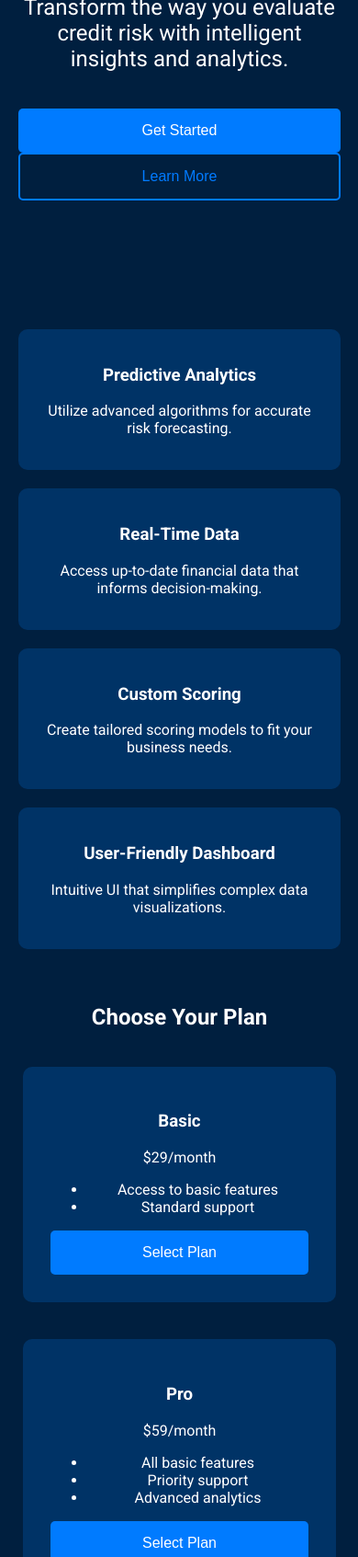
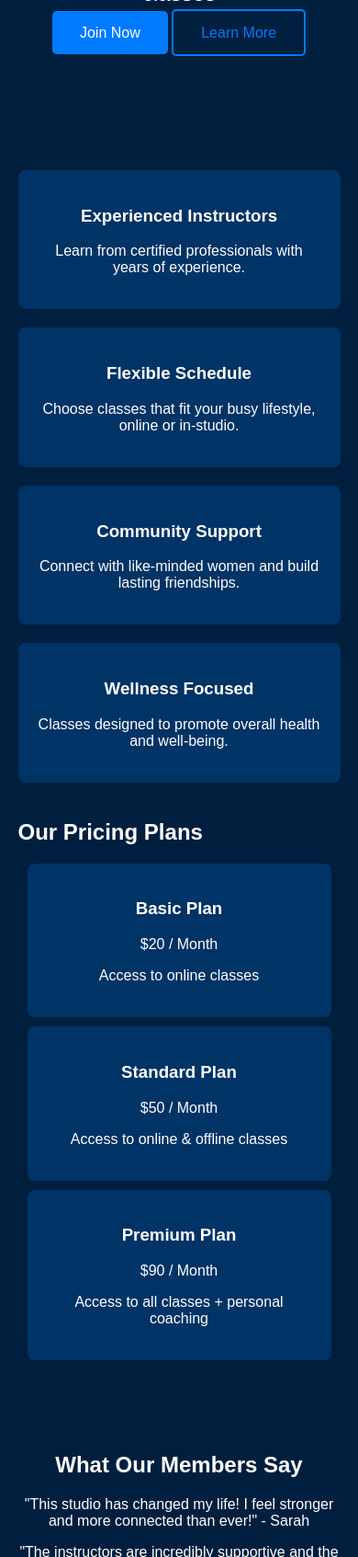
Before and after one commit to Agarwal-Sudhanshu/ai-static-builder, a website: page docs/index.html in a window 390 px wide. Shown: the part 307-2000 px from the top of the page at 92% size. Drawn offline with Linux system fonts and the light colour scheme.

Commit message:
AI update: Create a premium Yoga studio page for an Yoga studia for females only providing online and offline yoga classes.
Requirements:
- Hero section with bold headline and subtitle
- Two CTA buttons (Primary and Secondary)
- 4 feature cards in grid layout
- Pricing section with 3 plans
- Testimonials section
- Footer with company links

Design constraints:
- Dark navy background
- Electric blue accent color
- Modern typography
- Smooth hover effects on buttons
- Clean spacing
- Fully responsive

```diff
--- a/docs/index.html
+++ b/docs/index.html
@@ -1,207 +1,150 @@
 <!DOCTYPE html>
 <html lang="en">
-
 <head>
     <meta charset="UTF-8">
     <meta name="viewport" content="width=device-width, initial-scale=1.0">
-    <title>AI-Powered Credit Risk Engine</title>
-    <link href="https://fonts.googleapis.com/css2?family=Roboto:wght@400;700&display=swap" rel="stylesheet">
+    <title>Premium Yoga Studio for Women</title>
     <style>
         body {
             margin: 0;
-            font-family: 'Roboto', sans-serif;
-            background-color: #001f3f;
-            color: white;
+            font-family: 'Arial', sans-serif;
+            color: #ffffff;
+            background-color: #001F3F;
         }
-
         .container {
             width: 90%;
-            max-width: 1200px;
             margin: auto;
-            padding: 20px;
         }
-
         .hero {
             text-align: center;
             padding: 100px 0;
         }
-
         .hero h1 {
-            font-size: 3em;
+            font-size: 48px;
             margin: 0;
         }
-
         .hero p {
-            font-size: 1.5em;
-            margin: 10px 0 40px;
+            font-size: 24px;
+            margin: 20px 0;
         }
-
         .btn {
+            background-color: #007BFF;
+            color: #ffffff;
+            border: none;
             padding: 15px 30px;
-            border: none;
+            text-decoration: none;
             border-radius: 5px;
-            font-size: 1em;
-            cursor: pointer;
             transition: background-color 0.3s ease;
         }
-
-        .btn-primary {
-            background-color: #007bff;
-            color: white;
-        }
-
         .btn-secondary {
             background-color: transparent;
-            color: #007bff;
-            border: 2px solid #007bff;
+            border: 2px solid #007BFF;
+            color: #007BFF;
         }
-
-        .btn-primary:hover {
+        .btn:hover {
             background-color: #0056b3;
         }
-
         .btn-secondary:hover {
-            background-color: #007bff;
-            color: white;
+            background-color: #007BFF;
+            color: #ffffff;
         }
-
         .features {
             display: grid;
-            grid-template-columns: repeat(auto-fill, minmax(250px, 1fr));
+            grid-template-columns: repeat(2, 1fr);
             gap: 20px;
             margin: 40px 0;
         }
-
         .feature-card {
             background-color: #003366;
             padding: 20px;
-            border-radius: 10px;
+            border-radius: 8px;
             text-align: center;
         }
-
         .pricing {
-            text-align: center;
-            margin: 60px 0;
+            margin: 40px 0;
         }
-
         .pricing-plan {
             background-color: #003366;
-            margin: 0 10px;
-            padding: 30px;
-            border-radius: 10px;
-            display: inline-block;
-            width: 30%;
+            padding: 20px;
+            border-radius: 8px;
+            text-align: center;
+            margin: 10px;
         }
-
         .testimonials {
-            background-color: #001f3f;
-            padding: 40px 20px;
+            padding: 40px 0;
             text-align: center;
         }
-
         .footer {
-            background-color: #001a33;
             padding: 20px 0;
             text-align: center;
+            background-color: #001F3F;
         }
-
-        .footer a {
-            color: #007bff;
-            margin: 0 15px;
-            text-decoration: none;
-        }
-
         @media (max-width: 768px) {
-            .pricing-plan {
-                width: 80%;
-                margin: 20px 0;
-            }
-
-            .btn {
-                width: 100%;
+            .features {
+                grid-template-columns: 1fr;
             }
         }
     </style>
 </head>
-
 <body>
 
     <div class="container">
-
         <section class="hero">
-            <h1>AI-Powered Credit Risk Assessments</h1>
-            <p>Transform the way you evaluate credit risk with intelligent insights and analytics.</p>
-            <button class="btn btn-primary">Get Started</button>
-            <button class="btn btn-secondary">Learn More</button>
+            <h1>Empower Your Mind and Body</h1>
+            <p>Join our female-only yoga community for online and offline classes</p>
+            <a href="#sign-up" class="btn">Join Now</a>
+            <a href="#learn-more" class="btn btn-secondary">Learn More</a>
         </section>
 
         <section class="features">
             <div class="feature-card">
-                <h3>Predictive Analytics</h3>
-                <p>Utilize advanced algorithms for accurate risk forecasting.</p>
+                <h3>Experienced Instructors</h3>
+                <p>Learn from certified professionals with years of experience.</p>
             </div>
             <div class="feature-card">
-                <h3>Real-Time Data</h3>
-                <p>Access up-to-date financial data that informs decision-making.</p>
+                <h3>Flexible Schedule</h3>
+                <p>Choose classes that fit your busy lifestyle, online or in-studio.</p>
             </div>
             <div class="feature-card">
-                <h3>Custom Scoring</h3>
-                <p>Create tailored scoring models to fit your business needs.</p>
+                <h3>Community Support</h3>
+                <p>Connect with like-minded women and build lasting friendships.</p>
             </div>
             <div class="feature-card">
-                <h3>User-Friendly Dashboard</h3>
-                <p>Intuitive UI that simplifies complex data visualizations.</p>
+                <h3>Wellness Focused</h3>
+                <p>Classes designed to promote overall health and well-being.</p>
             </div>
         </section>
 
         <section class="pricing">
-            <h2>Choose Your Plan</h2>
+            <h2>Our Pricing Plans</h2>
             <div class="pricing-plan">
-                <h3>Basic</h3>
-                <p>$29/month</p>
-                <ul>
-                    <li>Access to basic features</li>
-                    <li>Standard support</li>
-                </ul>
-                <button class="btn btn-primary">Select Plan</button>
+                <h3>Basic Plan</h3>
+                <p>$20 / Month</p>
+                <p>Access to online classes</p>
             </div>
             <div class="pricing-plan">
-                <h3>Pro</h3>
-                <p>$59/month</p>
-                <ul>
-                    <li>All basic features</li>
-                    <li>Priority support</li>
-                    <li>Advanced analytics</li>
-                </ul>
-                <button class="btn btn-primary">Select Plan</button>
+                <h3>Standard Plan</h3>
+                <p>$50 / Month</p>
+                <p>Access to online & offline classes</p>
             </div>
             <div class="pricing-plan">
-                <h3>Enterprise</h3>
-                <p>$99/month</p>
-                <ul>
-                    <li>All Pro features</li>
-                    <li>Dedicated support</li>
-                    <li>Custom solutions</li>
-                </ul>
-                <button class="btn btn-primary">Select Plan</button>
+                <h3>Premium Plan</h3>
+                <p>$90 / Month</p>
+                <p>Access to all classes + personal coaching</p>
             </div>
         </section>
 
         <section class="testimonials">
-            <h2>What Our Clients Say</h2>
-            <p>"The AI-powered engine has transformed our credit assessments!" - Client A</p>
-            <p>"Incredible insights and easy to use!" - Client B</p>
-            <p>"Saved us time and improved accuracy." - Client C</p>
+            <h2>What Our Members Say</h2>
+            <p>"This studio has changed my life! I feel stronger and more connected than ever!" - Sarah</p>
+            <p>"The instructors are incredibly supportive and the community is amazing!" - Emily</p>
         </section>
+    </div>
 
-        <footer class="footer">
-            <a href="#">About Us</a>
-            <a href="#">Privacy Policy</a>
-            <a href="#">Terms of Service</a>
-            <a href="#">Contact Us</a>
-        </footer>
+    <footer class="footer">
+        <p>&copy; 2023 Premium Yoga Studio. All rights reserved.</p>
+        <p><a href="#terms">Terms of Service</a> | <a href="#privacy">Privacy Policy</a> | <a href="#contact">Contact Us</a></p>
+    </footer>
 
-    </div>
 </body>
-
 </html>
```
Also changed, not shown: builder/server.js (+20 -5 lines).
